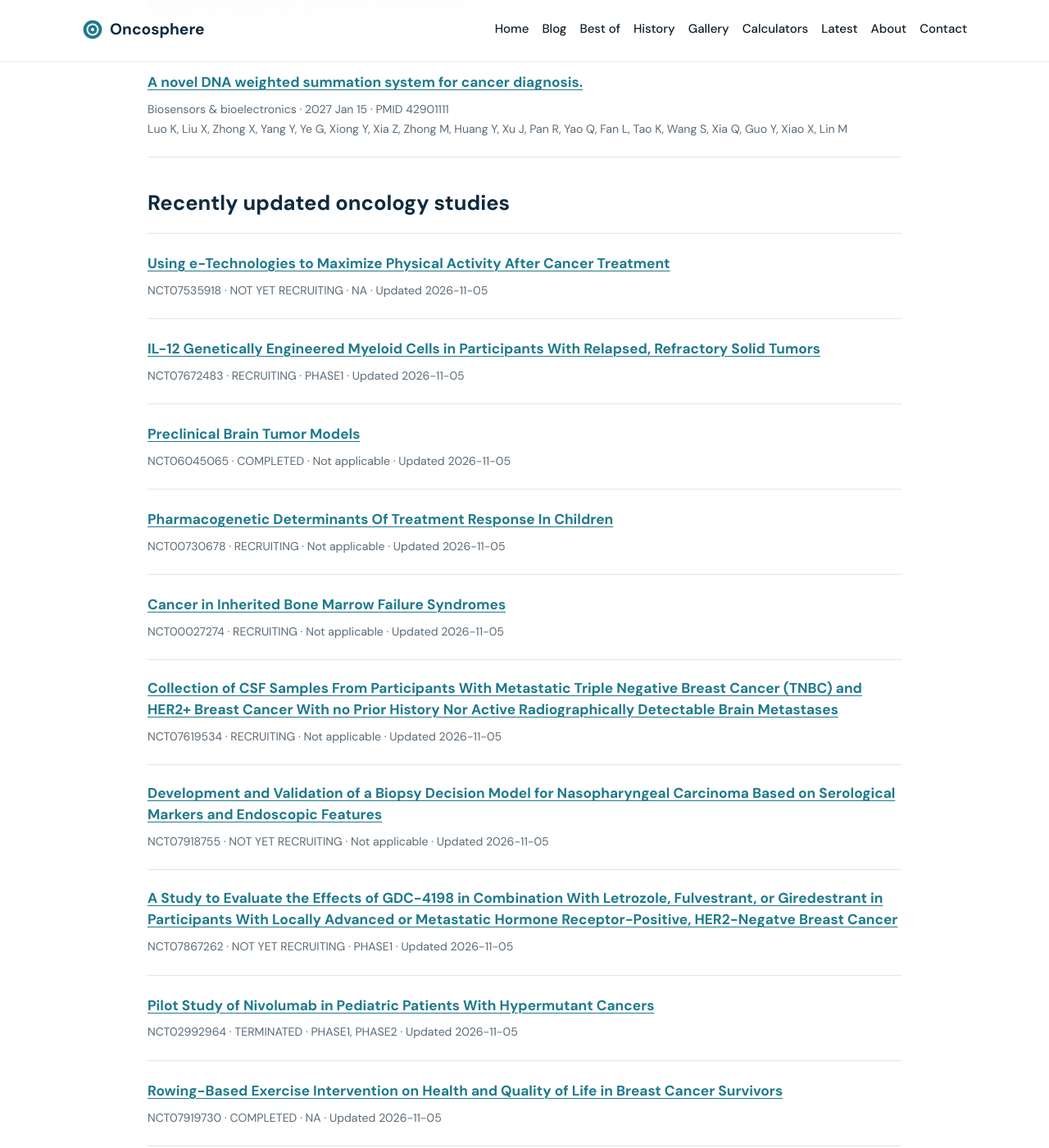
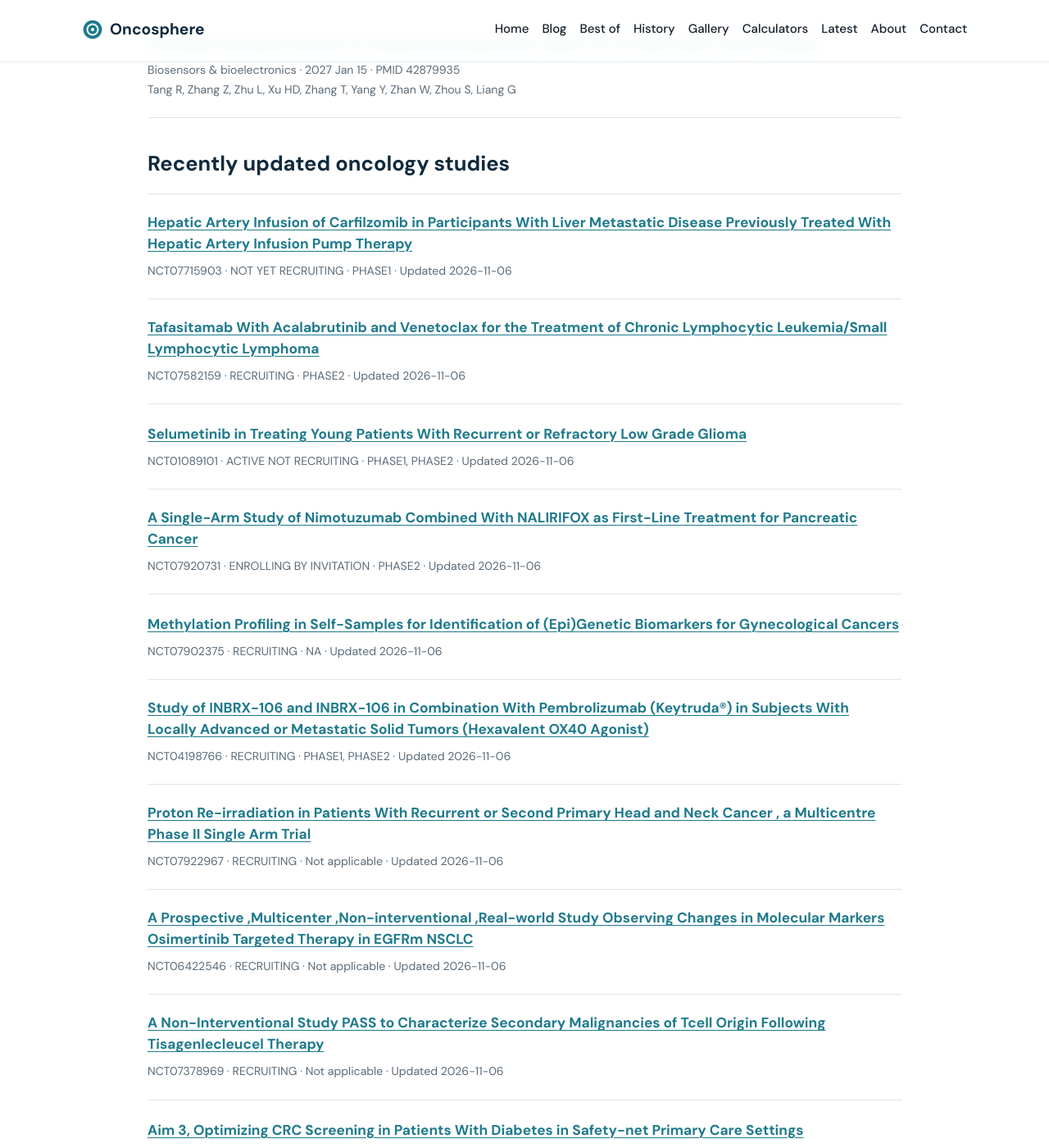
Before and after one commit to senthilstar/Oncosphere, a Jekyll site: the page built from latest.md, in a window 1280 px wide and 1400 px high, scrolled down 2412 px. Shown: the whole window at 82% size. Built offline with Jekyll 4.4.1, drawn with Linux system fonts in a browser that asks for light colours; some of the changed text lies outside the part shown.

Commit message:
Refresh oncology research feeds

```diff
--- a/_data/latest_pubmed.json
+++ b/_data/latest_pubmed.json
@@ -105,46 +105,6 @@
       "Liu Q"
     ],
     "url": "https://pubmed.ncbi.nlm.nih.gov/42874359/"
-  },
-  {
-    "pmid": "42868808",
-    "title": "Multifunctional nanoflower-assisted catalytic hairpin assembly enables extracellular vesicles derived-microRNAs profiling for colorectal cancer diagnosis.",
-    "journal": "Talanta",
-    "pubdate": "2027 Mar 1",
-    "authors": [
-      "Zhang X",
-      "Pan J",
-      "Lin Y",
-      "Lin Z",
-      "Zhu Y",
-      "Yang C",
-      "Zhang Y",
-      "Yan L",
-      "Li Z",
-      "Yan X"
-    ],
-    "url": "https://pubmed.ncbi.nlm.nih.gov/42868808/"
-  },
-  {
-    "pmid": "42860120",
-    "title": "Enhancing neoadjuvant immunotherapy for locally advanced rectal cancer via an injectable thermosensitive hydrogel system with multipathway macrophage immunomodulation.",
-    "journal": "Biomaterials",
-    "pubdate": "2027 Mar",
-    "authors": [
-      "Chen W",
-      "Shi K",
-      "Peng Z",
-      "Pan M",
-      "Mo D",
-      "Tang Y",
-      "Tong Q",
-      "Yang P",
-      "Deng H",
-      "Wei Y",
-      "Chen M",
-      "Qian Z"
-    ],
-    "url": "https://pubmed.ncbi.nlm.nih.gov/42860120/"
   },
   {
     "pmid": "42960010",
@@ -275,5 +235,40 @@
       "Lin M"
     ],
     "url": "https://pubmed.ncbi.nlm.nih.gov/42901111/"
+  },
+  {
+    "pmid": "42892232",
+    "title": "A logic-gated DNA nanocascade for dual-RNA imaging in a triple-negative breast cancer cell model.",
+    "journal": "Biosensors & bioelectronics",
+    "pubdate": "2027 Jan 15",
+    "authors": [
+      "Liu G",
+      "Zhen J",
+      "Shan H",
+      "Zang Y",
+      "Li Y",
+      "He P",
+      "Zhou H",
+      "Wang Q"
+    ],
+    "url": "https://pubmed.ncbi.nlm.nih.gov/42892232/"
+  },
+  {
+    "pmid": "42879935",
+    "title": "Fibroblast activation protein-α-triggered photoacoustic signal \"on\" for pancreatic tumor imaging.",
+    "journal": "Biosensors & bioelectronics",
+    "pubdate": "2027 Jan 15",
+    "authors": [
+      "Tang R",
+      "Zhang Z",
+      "Zhu L",
+      "Xu HD",
+      "Zhang T",
+      "Yang Y",
+      "Zhan W",
+      "Zhou S",
+      "Liang G"
+    ],
+    "url": "https://pubmed.ncbi.nlm.nih.gov/42879935/"
   }
 ]
--- a/_data/latest_trials.json
+++ b/_data/latest_trials.json
@@ -1,82 +1,82 @@
 [
   {
-    "nct": "NCT07535918",
-    "title": "Using e-Technologies to Maximize Physical Activity After Cancer Treatment",
+    "nct": "NCT07715903",
+    "title": "Hepatic Artery Infusion of Carfilzomib in Participants With Liver Metastatic Disease Previously Treated With Hepatic Artery Infusion Pump Therapy",
     "status": "NOT_YET_RECRUITING",
-    "phase": "NA",
-    "updated": "2026-11-05",
-    "url": "https://clinicaltrials.gov/study/NCT07535918"
+    "phase": "PHASE1",
+    "updated": "2026-11-06",
+    "url": "https://clinicaltrials.gov/study/NCT07715903"
   },
   {
-    "nct": "NCT07672483",
-    "title": "IL-12 Genetically Engineered Myeloid Cells in Participants With Relapsed, Refractory Solid Tumors",
+    "nct": "NCT07582159",
+    "title": "Tafasitamab With Acalabrutinib and Venetoclax for the Treatment of Chronic Lymphocytic Leukemia/Small Lymphocytic Lymphoma",
     "status": "RECRUITING",
-    "phase": "PHASE1",
-    "updated": "2026-11-05",
-    "url": "https://clinicaltrials.gov/study/NCT07672483"
+    "phase": "PHASE2",
+    "updated": "2026-11-06",
+    "url": "https://clinicaltrials.gov/study/NCT07582159"
   },
   {
-    "nct": "NCT06045065",
-    "title": "Preclinical Brain Tumor Models",
-    "status": "COMPLETED",
-    "phase": "Not applicable",
-    "updated": "2026-11-05",
-    "url": "https://clinicaltrials.gov/study/NCT06045065"
+    "nct": "NCT01089101",
+    "title": "Selumetinib in Treating Young Patients With Recurrent or Refractory Low Grade Glioma",
+    "status": "ACTIVE_NOT_RECRUITING",
+    "phase": "PHASE1, PHASE2",
+    "updated": "2026-11-06",
+    "url": "https://clinicaltrials.gov/study/NCT01089101"
   },
   {
-    "nct": "NCT00730678",
-    "title": "Pharmacogenetic Determinants Of Treatment Response In Children",
+    "nct": "NCT07920731",
+    "title": "A Single-Arm Study of Nimotuzumab Combined With NALIRIFOX as First-Line Treatment for Pancreatic Cancer",
+    "status": "ENROLLING_BY_INVITATION",
+    "phase": "PHASE2",
+    "updated": "2026-11-06",
+    "url": "https://clinicaltrials.gov/study/NCT07920731"
+  },
+  {
+    "nct": "NCT07902375",
+    "title": "Methylation Profiling in Self-Samples for Identification of (Epi)Genetic Biomarkers for Gynecological Cancers",
+    "status": "RECRUITING",
+    "phase": "NA",
+    "updated": "2026-11-06",
+    "url": "https://clinicaltrials.gov/study/NCT07902375"
+  },
+  {
+    "nct": "NCT04198766",
+    "title": "Study of INBRX-106 and INBRX-106 in Combination With Pembrolizumab (Keytruda®) in Subjects With Locally Advanced or Metastatic Solid Tumors (Hexavalent OX40 Agonist)",
+    "status": "RECRUITING",
+    "phase": "PHASE1, PHASE2",
+    "updated": "2026-11-06",
+    "url": "https://clinicaltrials.gov/study/NCT04198766"
+  },
+  {
+    "nct": "NCT07922967",
+    "title": "Proton Re-irradiation in Patients With Recurrent or Second Primary Head and Neck Cancer , a Multicentre Phase II Single Arm Trial",
     "status": "RECRUITING",
     "phase": "Not applicable",
-    "updated": "2026-11-05",
-    "url": "https://clinicaltrials.gov/study/NCT00730678"
+    "updated": "2026-11-06",
+    "url": "https://clinicaltrials.gov/study/NCT07922967"
   },
   {
-    "nct": "NCT00027274",
-    "title": "Cancer in Inherited Bone Marrow Failure Syndromes",
+    "nct": "NCT06422546",
+    "title": "A Prospective ,Multicenter ,Non-interventional ,Real-world Study Observing Changes in Molecular Markers Osimertinib Targeted Therapy in EGFRm NSCLC",
     "status": "RECRUITING",
     "phase": "Not applicable",
-    "updated": "2026-11-05",
-    "url": "https://clinicaltrials.gov/study/NCT00027274"
+    "updated": "2026-11-06",
+    "url": "https://clinicaltrials.gov/study/NCT06422546"
   },
   {
-    "nct": "NCT07619534",
-    "title": "Collection of CSF Samples From Participants With Metastatic Triple Negative Breast Cancer (TNBC) and HER2+ Breast Cancer With no Prior History Nor Active Radiographically Detectable Brain Metastases",
+    "nct": "NCT07378969",
+    "title": "A Non-Interventional Study PASS to Characterize Secondary Malignancies of Tcell Origin Following Tisagenlecleucel Therapy",
     "status": "RECRUITING",
     "phase": "Not applicable",
-    "updated": "2026-11-05",
-    "url": "https://clinicaltrials.gov/study/NCT07619534"
+    "updated": "2026-11-06",
+    "url": "https://clinicaltrials.gov/study/NCT07378969"
   },
   {
-    "nct": "NCT07918755",
-    "title": "Development and Validation of a Biopsy Decision Model for Nasopharyngeal Carcinoma Based on Serological Markers and Endoscopic Features",
-    "status": "NOT_YET_RECRUITING",
-    "phase": "Not applicable",
-    "updated": "2026-11-05",
-    "url": "https://clinicaltrials.gov/study/NCT07918755"
-  },
-  {
-    "nct": "NCT07867262",
-    "title": "A Study to Evaluate the Effects of GDC-4198 in Combination With Letrozole, Fulvestrant, or Giredestrant in Participants With Locally Advanced or Metastatic Hormone Receptor-Positive, HER2-Negatve Breast Cancer",
-    "status": "NOT_YET_RECRUITING",
-    "phase": "PHASE1",
-    "updated": "2026-11-05",
-    "url": "https://clinicaltrials.gov/study/NCT07867262"
-  },
-  {
-    "nct": "NCT02992964",
-    "title": "Pilot Study of Nivolumab in Pediatric Patients With Hypermutant Cancers",
-    "status": "TERMINATED",
-    "phase": "PHASE1, PHASE2",
-    "updated": "2026-11-05",
-    "url": "https://clinicaltrials.gov/study/NCT02992964"
-  },
-  {
-    "nct": "NCT07919730",
-    "title": "Rowing-Based Exercise Intervention on Health and Quality of Life in Breast Cancer Survivors",
+    "nct": "NCT05785780",
+    "title": "Aim 3, Optimizing CRC Screening in Patients With Diabetes in Safety-net Primary Care Settings",
     "status": "COMPLETED",
     "phase": "NA",
-    "updated": "2026-11-05",
-    "url": "https://clinicaltrials.gov/study/NCT07919730"
+    "updated": "2026-11-06",
+    "url": "https://clinicaltrials.gov/study/NCT05785780"
   }
 ]
```
